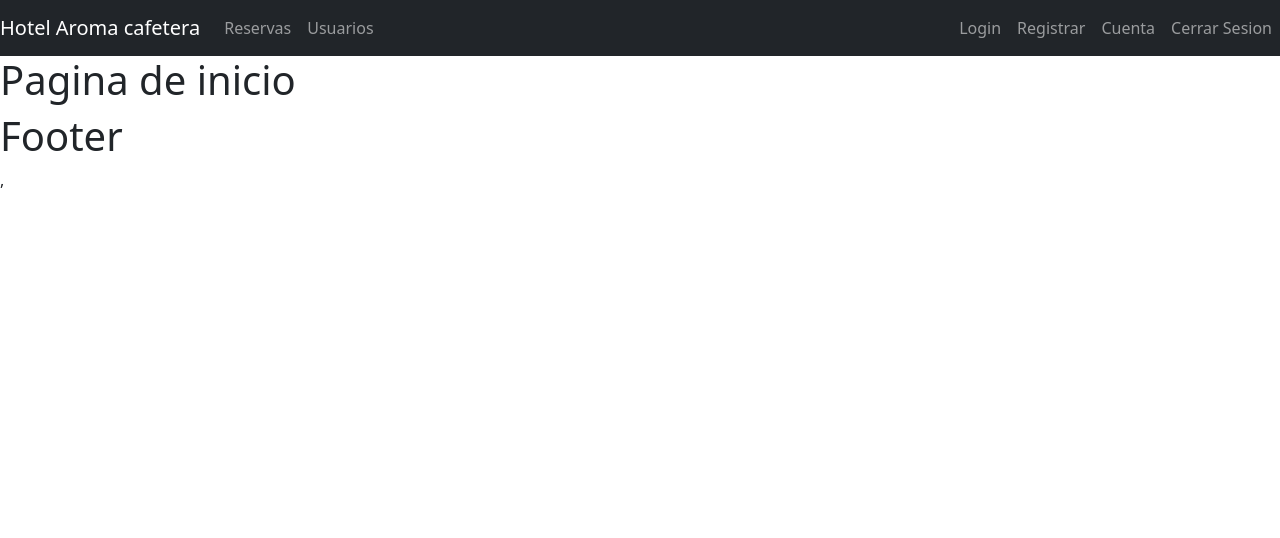
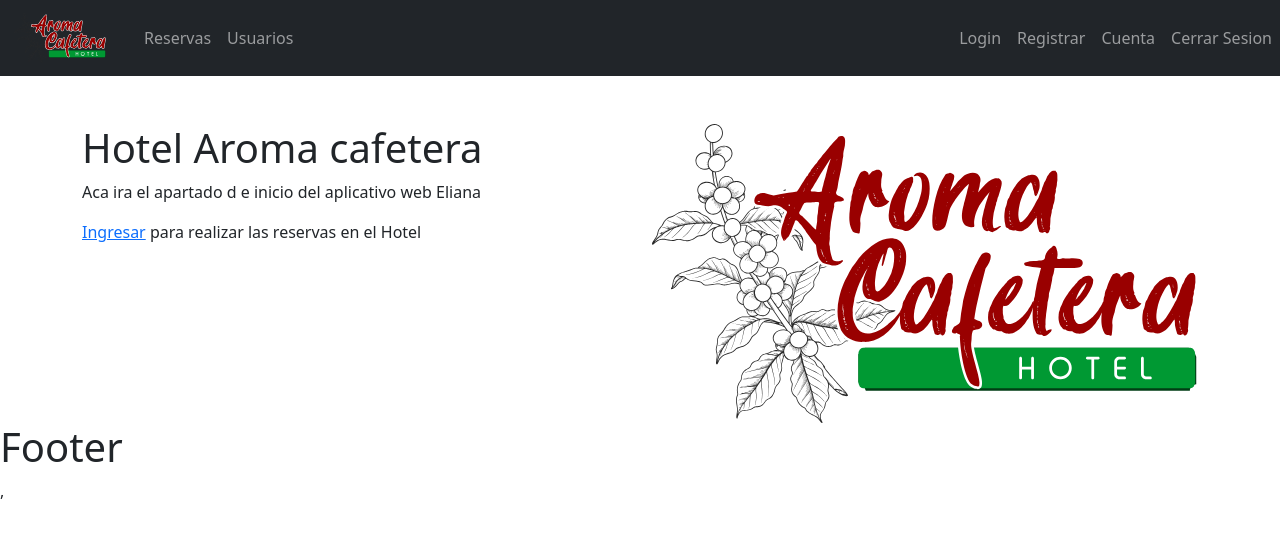
Before and after one commit to DidioArbey/ReservasFtont, a React (Create React App) app: page / in a window 1280 px wide. Shown: the top 538 px of the page. Built offline with nearby package versions, Linux system fonts and the light colour scheme.

Commit message:
home page

```diff
--- a/src/components/Navegation.js
+++ b/src/components/Navegation.js
@@ -8,7 +8,8 @@ export default function Navegation() {
 
     return (
         <Navbar collapseOnSelect expand="lg" variant="dark" bg="dark">
-            <Navbar.Brand as={NavLink} to={routes.home}>Hotel Aroma cafetera
+            <Navbar.Brand as={NavLink} to={routes.home}>
+            <img src="/img/Aroma.svg" width="120" height="50" className="d-inline-block align-top" alt="logo aroma cafetera"/>
             </Navbar.Brand>
 
 
--- a/src/pages/HomePage.js
+++ b/src/pages/HomePage.js
@@ -1,7 +1,25 @@
+import {Container,Row,Col,Button} from 'react-bootstrap';
+import { Link } from 'react-router-dom';
+import routes from '../helpers/routes';
+
+
 export default function HomePage() {
     return (
-        <div>
-            <h1>Pagina de inicio</h1>
-        </div>
+        <Container>
+            <Row className="mt-5">
+                <Col xs={{span:12}} md={{span:6}} className="mb-5">
+                    <h1> Hotel Aroma cafetera</h1>
+                    <p>Aca ira el apartado d e inicio del aplicativo web Eliana</p>
+                    <diV>
+                        <Link to={routes.login}>Ingresar</Link> para realizar las reservas en el Hotel
+                        {/* <Button as={Link} to={routes.login}> Inicia secion </Button> para realizar las reservas en el Hotel */}
+
+                    </diV>
+                </Col>
+                <Col>
+                    <img className="img-fluid" src="/img/Aroma.svg" alt="Logo aroma"/>
+                </Col>
+            </Row>
+        </Container>
     )
 }
```
Also changed, not shown: public/img/Aroma.svg (added).
